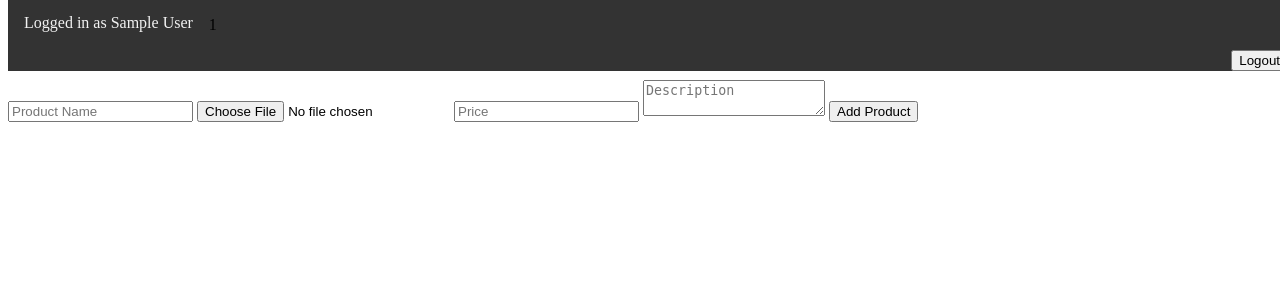
After one commit to Asland3/PHPwebshop, a PHP site: page /admin.php in a window 1280 px wide. The commit adds this page. Shown: the top 300 px of the page. Run offline with PHP 8.4, Linux system fonts and the light colour scheme; the visitor is signed in with stand-in values (Sample User, id 1); data that the repository does not hold is empty.

Commit message:
Added isAdmin column to users table in Table.sql Added user_isAdmin session variable in login.inc.php Updated index.php to display navbar

```diff
--- /dev/null
+++ b/admin.php
@@ -0,0 +1,66 @@
+<?php
+
+session_start(); // Start the session if not already started
+
+if (!isset($_SESSION['user_isAdmin']) || $_SESSION['user_isAdmin'] != 1) {
+    echo "Error: You are not authorized to view this page.";
+    exit; // Stop further execution of the script
+}
+
+
+require_once "includes/dbh.inc.php";
+require_once "includes/products/productsModel.php";
+require_once "navbar.php";
+
+$products = getProducts($pdo);
+?>
+
+
+
+<!DOCTYPE html>
+<html lang="en">
+
+<head>
+    <meta charset="UTF-8">
+    <meta name="viewport" content="width=device-width, initial-scale=1.0">
+    <title>Admin Page</title>
+</head>
+
+<body>
+    <h1>Admin Page</h1>
+
+    <!-- Form for adding a new product -->
+    <form action="includes/admin/add-products.php" method="post" enctype="multipart/form-data">
+        <input type="text" name="name" placeholder="Product Name" required>
+        <input type="file" name="image" required>
+        <input type="number" name="price" placeholder="Price" required>
+        <textarea name="description" placeholder="Description" required></textarea>
+        <button type="submit">Add Product</button>
+    </form>
+
+    <!-- List of existing products -->
+    <?php foreach ($products as $product) : ?>
+        <div>
+            <img src="<?php echo $product['image']; ?>" alt="<?php echo $product['name']; ?>">
+            <h2><?php echo $product['name']; ?></h2>
+            <p><?php echo $product['price']; ?></p>
+
+            <!-- Form for editing an existing product -->
+            <form method="post" action="includes/admin/edit-products.php">
+                <input type="hidden" name="id" value="<?php echo $product['id']; ?>">
+                <input type="text" name="name" placeholder="Product Name" value="<?php echo $product['name']; ?>" required>
+                <input type="number" name="price" placeholder="Price" value="<?php echo $product['price']; ?>" required>
+                <textarea name="description" placeholder="Description" required><?php echo $product['description']; ?></textarea>
+                <button type="submit" name="edit">Edit</button>
+            </form>
+
+            <form method="post" action="includes/admin/delete-products.php">
+                <input type="hidden" name="id" value="<?php echo $product['id']; ?>">
+                <button type="submit" name="delete">Delete</button>
+            </form>
+        </div>
+    <?php endforeach; ?>
+
+</body>
+
+</html>
--- a/includes/login/login.inc.php
+++ b/includes/login/login.inc.php
@@ -44,6 +44,7 @@ if ($_SERVER["REQUEST_METHOD"] == "POST") {
         $_SESSION["user_id"] = $result["id"];
         $_SESSION["user_email"] = htmlspecialchars($result["email"]);
         $_SESSION["user_name"] = $result["name"];
+        $_SESSION["user_isAdmin"] = $result["isAdmin"];
 
         $_session["last_regeneration"] = time();
 
--- /dev/null
+++ b/navbar.php
@@ -0,0 +1,55 @@
+<?php
+require_once "includes/config_session.inc.php";
+?>
+
+<!DOCTYPE html>
+<html lang="en">
+
+<head>
+    <meta charset="UTF-8">
+    <meta name="viewport" content="width=device-width, initial-scale=1.0">
+    <title>Document</title>
+    <style>
+        .navbar {
+            background-color: #333;
+            overflow: hidden;
+            position: fixed;
+            top: 0;
+            width: 100%;
+        }
+
+        .navbar a {
+            float: left;
+            display: block;
+            color: #f2f2f2;
+            text-align: center;
+            padding: 14px 16px;
+            text-decoration: none;
+        }
+
+        .navbar a:hover {
+            background-color: #ddd;
+            color: black;
+        }
+    </style>
+</head>
+
+<body>
+
+    <div class="navbar">
+        <?php
+        if (!isset($_SESSION['user_id'])) { ?>
+            <a href="login.php">Login</a>
+            <a href="signup.php">Signup</a>
+        <?php } else { ?>
+            <a href="#">Logged in as <?php echo $_SESSION['user_name']; ?></a>
+            <p><?php echo $_SESSION['user_isAdmin']; ?></p>
+            <form action="includes/logout.inc.php" method="post" style="float: right;">
+                <button type="submit">Logout</button>
+            </form>
+        <?php }
+        ?>
+    </div>
+</body>
+
+</html>
```
Also changed, not shown: Table.sql (+6 -4 lines), includes/admin/add-products.php (added, +26 -0 lines), includes/admin/delete-products.php (added, +12 -0 lines), includes/admin/edit-products.php (added, +40 -0 lines), index.php (+1 -22 lines), images/OIG2 (1).jpg (renamed from images/product1.jpg), images/OIG2 (2).jpg (added), images/Picture-15.jpg (added), images/code.png (added).
